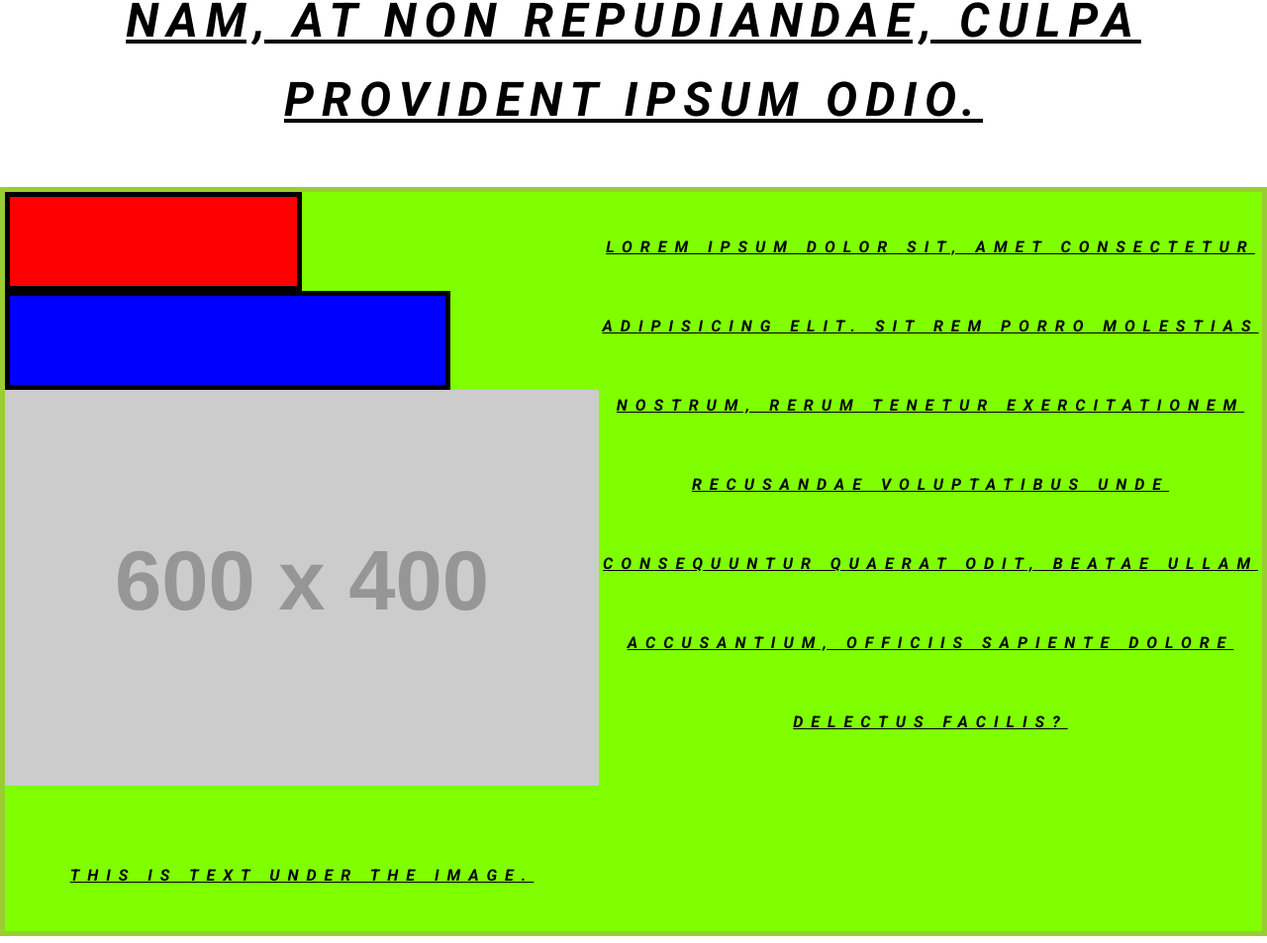
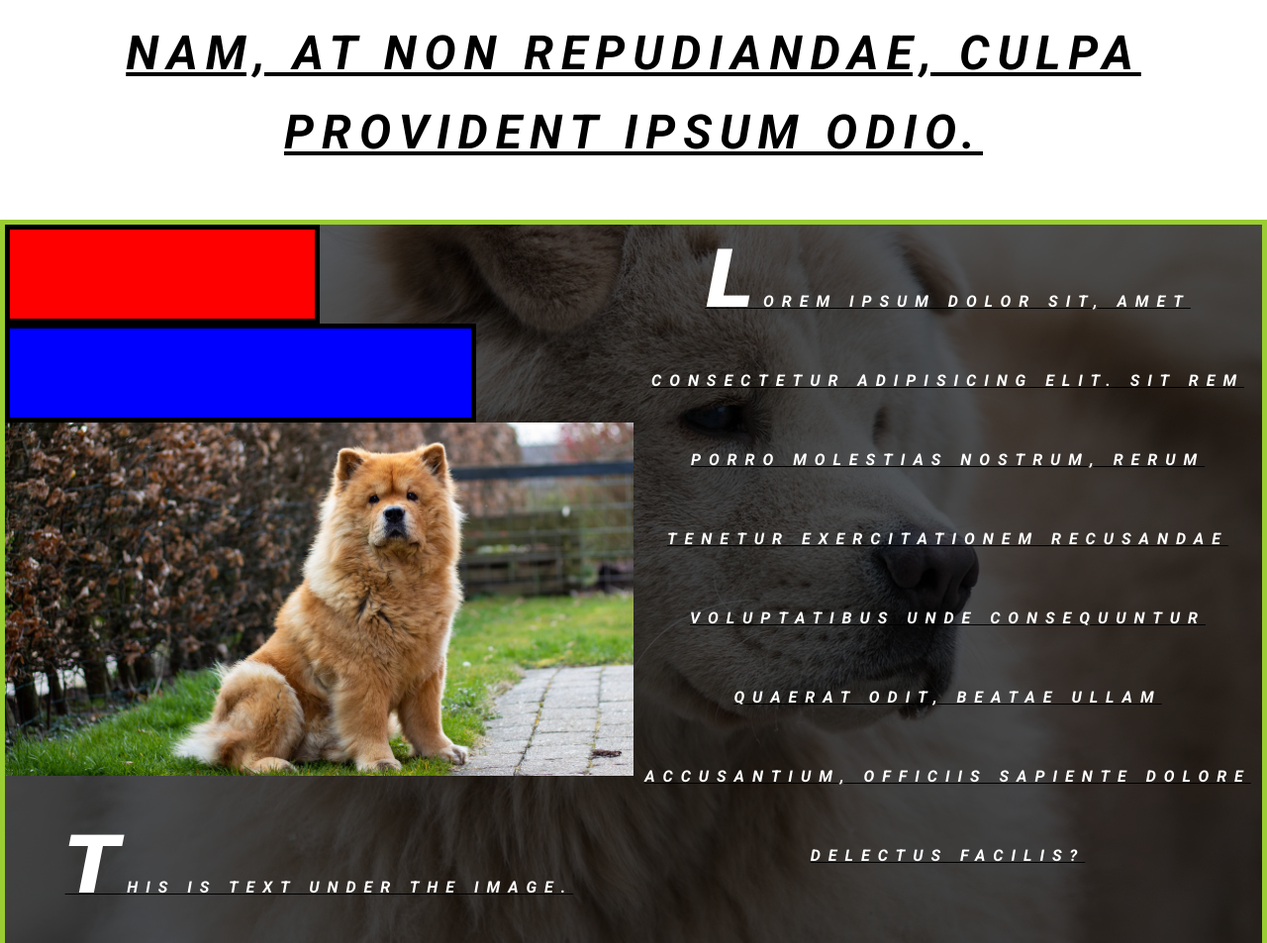
Before and after one commit to JamesonRGrieve-Instruction/Demo-EXSM3934-2024-03-Fall, a website: page src/index.html in a window 1280 px wide. Shown: the part 1853-2806 px from the top of the page at 99% size. Drawn offline with Linux system fonts and the light colour scheme; placeholder pictures from the web are drawn by us.

Commit message:
Hover; First letter; Images;

```diff
--- a/src/css/styles.css
+++ b/src/css/styles.css
@@ -37,15 +37,32 @@ header {
 main {
   font-size: 3rem;
 }
-
+p::first-letter {
+  font-size: 5rem;
+  font-family: cursive;
+}
+li:hover {
+  background-color: chartreuse;
+}
 aside {
   /* width: 20rem;
     height: 210px; */
-  background-color: chartreuse;
+  /* background-image: url(https://cdn.pixabay.com/photo/2021/07/24/07/23/chow-chow-6488846_1280.jpg); */
+  background: url(../img/doggo.jpg), rgba(0, 0, 0, 0.65);
+  background-blend-mode: overlay;
+  background-repeat: no-repeat;
+
+  /* A nice balance is to use cover+center, which will clip all 4 sides equally, instead of only the right and bottom. */
+  background-size: cover;
+  background-position: center;
+
   border: 5px solid yellowgreen;
   display: flex;
+  color: white;
 }
-
+aside > div {
+  width: 50%;
+}
 #box1 {
   background-color: red;
   width: 50%;
@@ -66,6 +83,10 @@ aside {
   padding: 15px;
 }
 
+img {
+  width: 100%;
+}
+
 /* header {
     background-color: salmon;
 }
--- a/src/index.html
+++ b/src/index.html
@@ -36,7 +36,7 @@
     <div>
       <div id="box1"></div>
       <div id="box2"></div>
-      <img src="https://placehold.co/600x400" alt="placeholder image">
+      <img src="./img/doggo2.jpg" alt="placeholder image">
       <p>This is text under the image.</p>
     </div>
     <div id="box3">
```
Also changed, not shown: src/img/doggo.jpg (added), src/img/doggo2.jpg (added).
